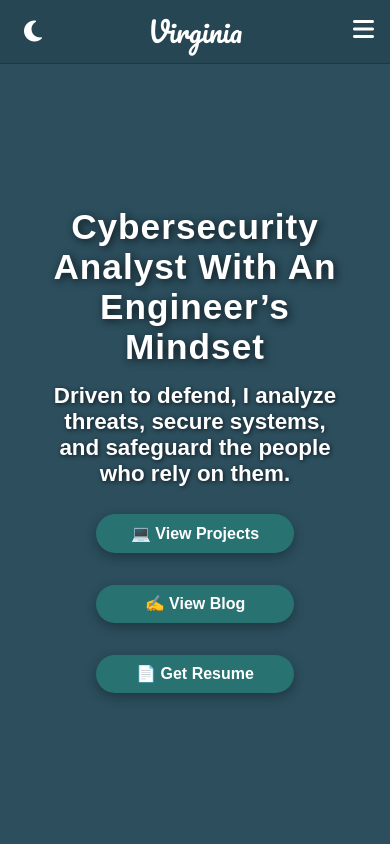
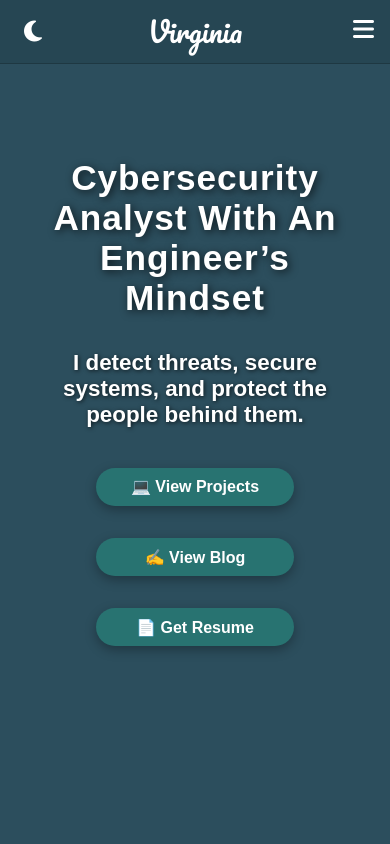
Before and after one commit to vnelai/vn-portfolio, a React (Vite) app: page / in a window 390 px wide. Shown: the top 844 px of the page. Built offline with nearby package versions, Linux system fonts and the light colour scheme.

Commit message:
Hero content styling edit

```diff
--- a/src/components/home-page-components/hero-section/HeroSection.css
+++ b/src/components/home-page-components/hero-section/HeroSection.css
@@ -27,7 +27,7 @@
 
 .hero-content {
   text-align: center;
-  padding: 6rem 0 0 0;
+  padding: 0rem 0 0 0;
 }
 
 .hero-content > * {
@@ -42,7 +42,7 @@
   font-family: "Poppins", sans-serif;
   letter-spacing: 1px;
   text-shadow: 1px 1px 4px rgba(0, 0, 0, 0.5);
-  margin: 0rem 14rem;
+  margin: 0rem 6rem 3rem 6rem;
 }
 
 .hero-content h2 {
@@ -131,12 +131,12 @@
 @media (max-width: 768px) {
   .hero-content h1 {
     font-size: 2.2rem;
-    margin: 0rem 0.9rem;
+    margin: 0rem 0rem;
   }
 
   .hero-content h2 {
     font-size: 1.4rem;
-    margin: 1rem 1rem;
+    margin: 2rem 1rem;
   }
 
   .hero-btns-div {
--- a/src/components/home-page-components/hero-section/HeroSection.jsx
+++ b/src/components/home-page-components/hero-section/HeroSection.jsx
@@ -34,7 +34,7 @@ function HeroSection() {
       <div className="hero-content">
         <h1 ref={h2Ref}>Cybersecurity Analyst with an Engineer’s Mindset</h1>
         <h2 ref={pRef}>
-          Driven to defend, I analyze threats, secure systems, and safeguard the people who rely on them.
+          I detect threats, secure systems, and protect the people behind them.
         </h2>
         <div className="hero-btns-div">
           <Link to="/projects/topic/all" className="hero-btn">
```
